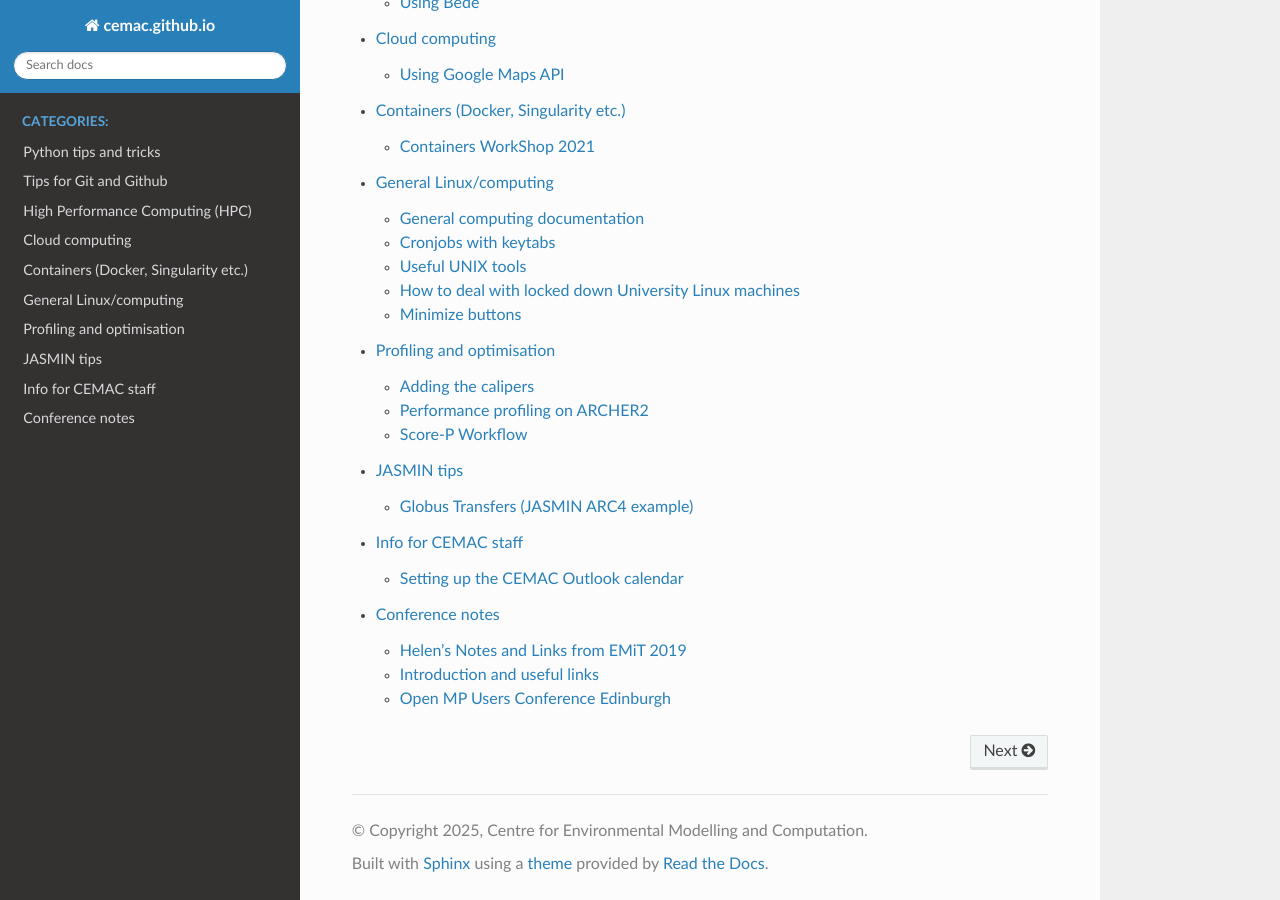
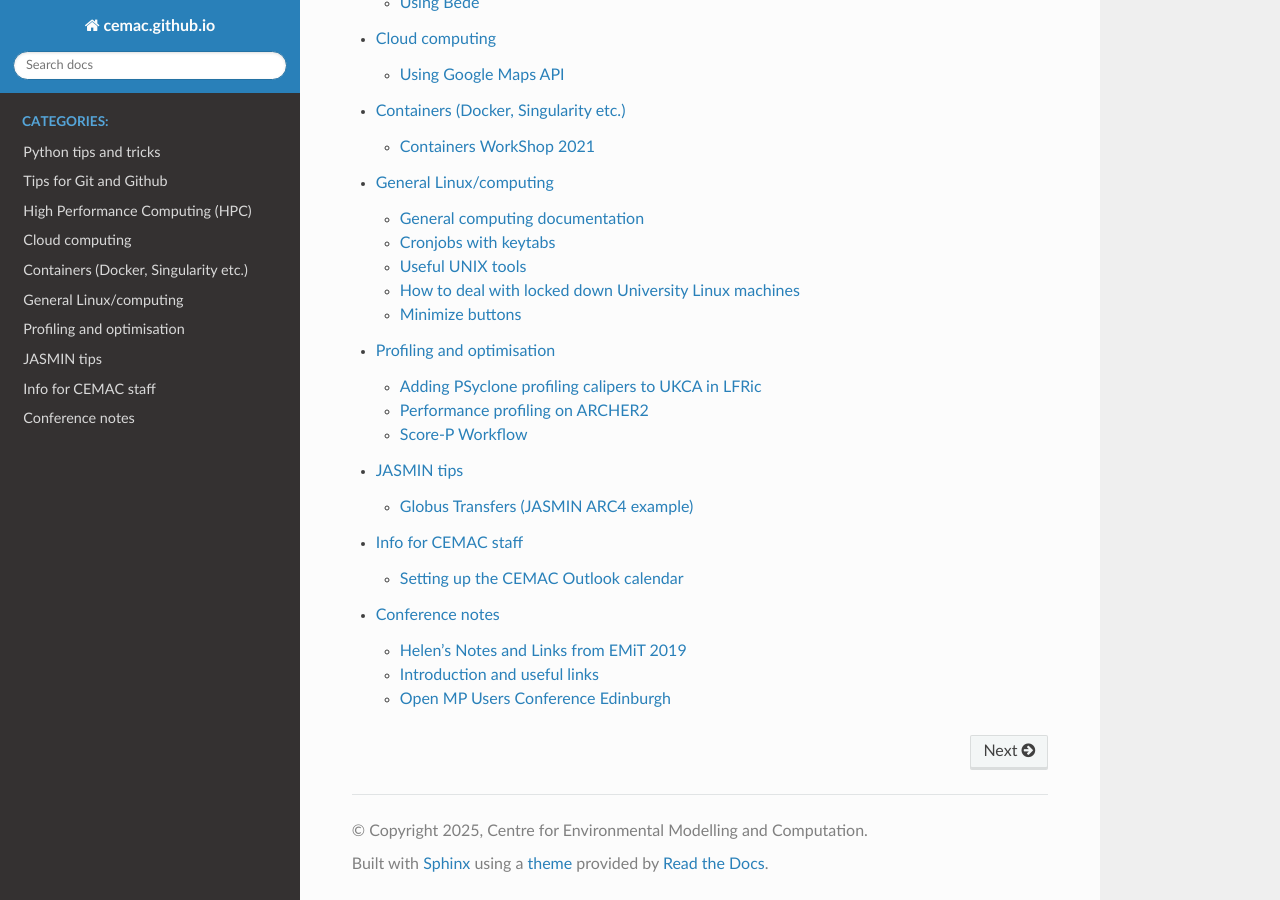
Before and after one commit to cemac/cemac.github.io, a Sphinx documentation site: the page built from source/index.rst, in a window 1280 px wide and 900 px high, scrolled down 781 px. Built offline with Sphinx 7.4.7 and the Read the Docs theme 3.1.0, drawn with Linux system fonts in a browser that asks for light colours; pages that are not in the unit, such as notebooks, are missing from menus.

Commit message:
Add heading so it actually gets included in toctree

```diff
--- a/source/pages/profiling/Adding profiling calipers with PSyclone in LFRic.md
+++ b/source/pages/profiling/Adding profiling calipers with PSyclone in LFRic.md
@@ -1,3 +1,4 @@
+# Adding PSyclone profiling calipers to UKCA in LFRic
 
 First, navigate to your PSyclone directory. From here, go to `lib/profiling`.
 
```
